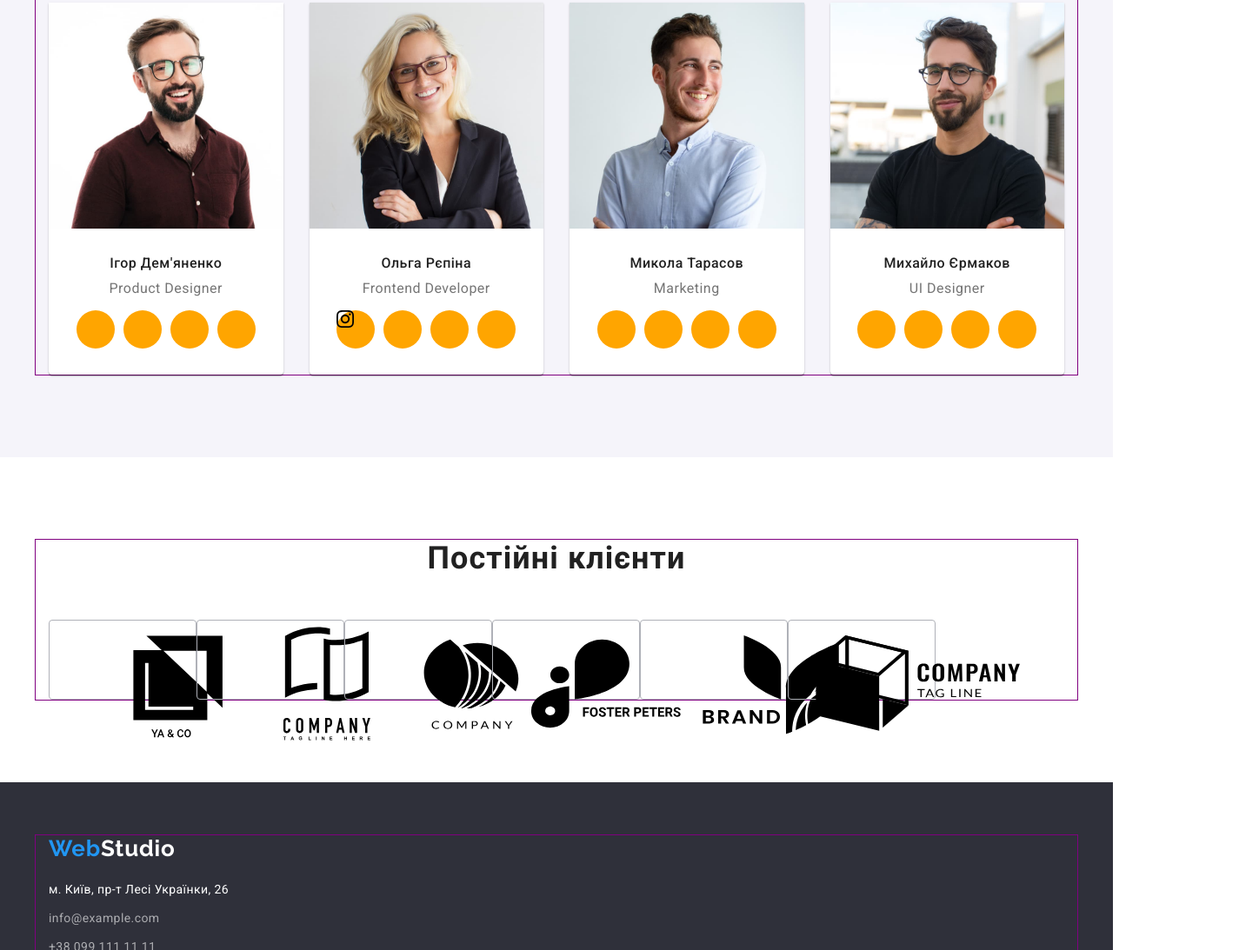
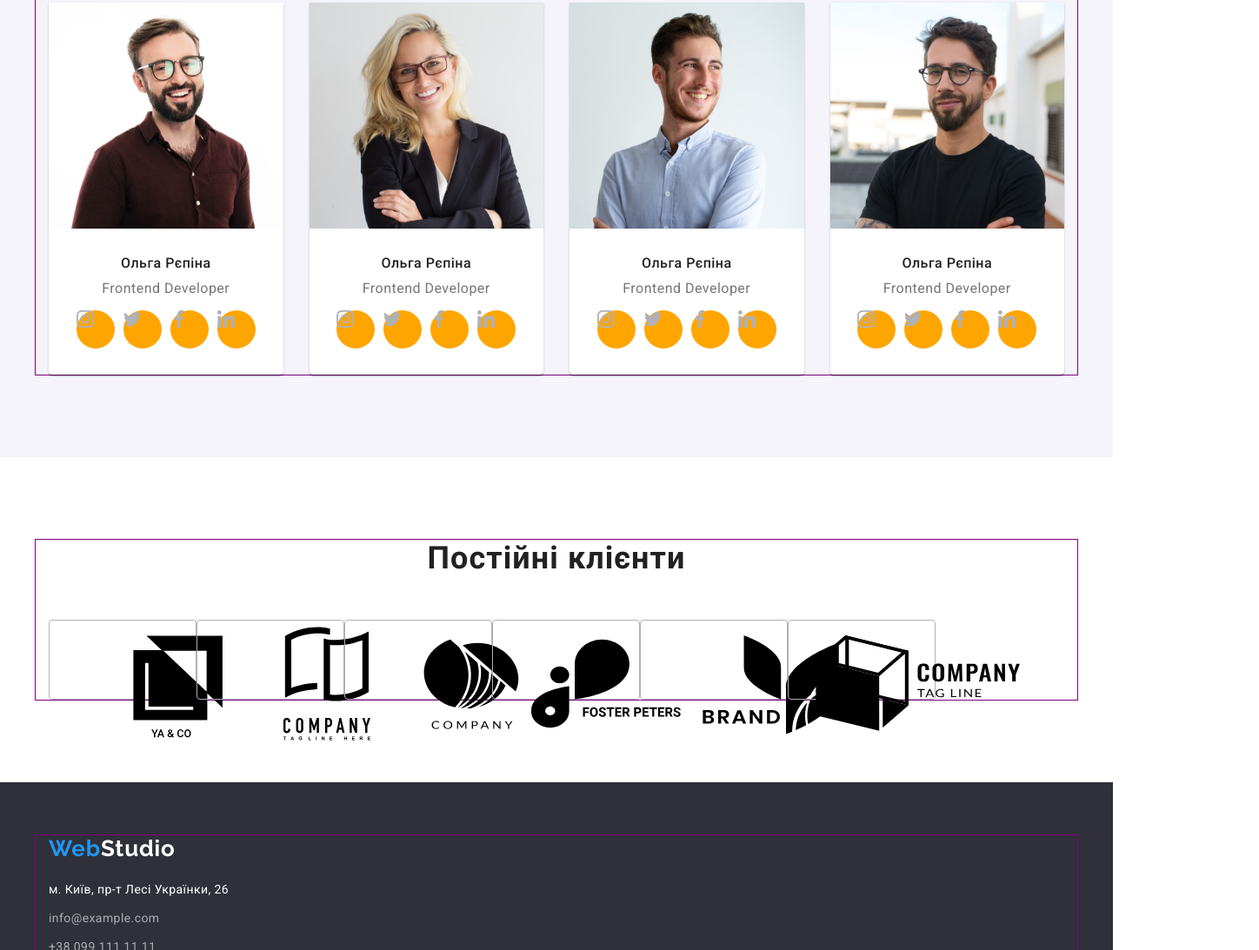
Before and after one commit to MariannaOrlovych/goit-markup-hw-04, a plain HTML site: page index.html in a window 1280 px wide. Shown: the part 1638-2731 px from the top of the page at 87% size, 1448 px wide, since content can reach past the window. Drawn offline with nearby package versions, Linux system fonts and the light colour scheme.

Commit message:
іконки соц.мережі

```diff
--- a/css/styles.css
+++ b/css/styles.css
@@ -384,6 +384,11 @@ address{
     display: block;
 }
 
+.team-cos-item{fill: #AFB1B8;
+justify-content: center;}
+
+
+
 /* ----------------REGULAR_CUSTOMERS----------------- */
 
 .regular_customers{
--- a/index.html
+++ b/index.html
@@ -91,27 +91,35 @@
                         alt="Ігор Дем'яненко"
                         width="270"/>
                         <div class="team-item-list">
-                         <h3 class="team-item-title">Ігор Дем'яненко</h3>
-                         <p class="team-after-title">Product Designer</p>
+                            <h3 class="team-item-title">Ольга Рєпіна</h3>
+                            <p class="team-after-title">Frontend Developer</p>
                             <ul class="team-icon list">
                                 <li class="team-icon-item">
                                     <a href="" class="team-soc-link link">
-                                    <svg class="team-cos-item"></svg>
+                                        <svg class="team-cos-item" width="20" height="20">
+                                            <use href="./images/icons.svg#icon-instagram"></use>
+                                        </svg>
                                     </a>
                                 </li>
                                 <li class="team-icon-item">
                                     <a href="" class="team-soc-link link">
-                                    <svg class="team-cos-item"></svg>
+                                        <svg class="team-cos-item"  width="20" height="20">
+                                            <use href="./images/icons.svg#icon-twitter"
+                                        </svg>
                                     </a>
                                 </li>
-                            <li class="team-icon-item">
+                                <li class="team-icon-item" width="20" height="20">
                                     <a href="" class="team-soc-link link">
-                                    <svg class="team-cos-item"></svg>
+                                        <svg class="team-cos-item"  width="20" height="20">
+                                            <use href="./images/icons.svg#icon-facebook"></use>
+                                        </svg>
                                     </a>
                                 </li>
-                            <li class="team-icon-item">
+                                <li class="team-icon-item" width="20" height="20">
                                     <a href="" class="team-soc-link link">
-                                    <svg class="team-cos-item"></svg>
+                                        <svg class="team-cos-item"  width="20" height="20">
+                                            <use href="./images/icons.svg#icon-linkedin"></use>
+                                        </svg>
                                     </a>
                                 </li>
                             </ul>
@@ -132,19 +140,25 @@
                                         </svg>
                                     </a>
                                 </li>
-                                <li class="team-icon-item" width="20" height="20">
+                                <li class="team-icon-item">
                                     <a href="" class="team-soc-link link">
-                                        <svg class="team-cos-item"></svg>
+                                        <svg class="team-cos-item"  width="20" height="20">
+                                            <use href="./images/icons.svg#icon-twitter"
+                                        </svg>
                                     </a>
                                 </li>
                                 <li class="team-icon-item" width="20" height="20">
                                     <a href="" class="team-soc-link link">
-                                        <svg class="team-cos-item"></svg>
+                                        <svg class="team-cos-item"  width="20" height="20">
+                                            <use href="./images/icons.svg#icon-facebook"></use>
+                                        </svg>
                                     </a>
                                 </li>
                                 <li class="team-icon-item" width="20" height="20">
                                     <a href="" class="team-soc-link link">
-                                        <svg class="team-cos-item"></svg>
+                                        <svg class="team-cos-item"  width="20" height="20">
+                                            <use href="./images/icons.svg#icon-linkedin"></use>
+                                        </svg>
                                     </a>
                                 </li>
                             </ul>
@@ -155,27 +169,35 @@
                     alt="Микола Тарасов"
                     width="270"/>
                     <div class="team-item-list">
-                            <h3 class="team-item-title">Микола Тарасов</h3>
-                            <p class="team-after-title">Marketing</p>
+                        <h3 class="team-item-title">Ольга Рєпіна</h3>
+                        <p class="team-after-title">Frontend Developer</p>
                         <ul class="team-icon list">
                             <li class="team-icon-item">
                                 <a href="" class="team-soc-link link">
-                                        <svg class="team-cos-item"></svg>
+                                    <svg class="team-cos-item" width="20" height="20">
+                                        <use href="./images/icons.svg#icon-instagram"></use>
+                                    </svg>
                                 </a>
                             </li>
                             <li class="team-icon-item">
                                 <a href="" class="team-soc-link link">
-                                        <svg class="team-cos-item"></svg>
+                                    <svg class="team-cos-item"  width="20" height="20">
+                                        <use href="./images/icons.svg#icon-twitter"
+                                    </svg>
                                 </a>
                             </li>
-                                <li class="team-icon-item">
+                            <li class="team-icon-item" width="20" height="20">
                                 <a href="" class="team-soc-link link">
-                                        <svg class="team-cos-item"></svg>
+                                    <svg class="team-cos-item"  width="20" height="20">
+                                        <use href="./images/icons.svg#icon-facebook"></use>
+                                    </svg>
                                 </a>
                             </li>
-                                <li class="team-icon-item">
+                            <li class="team-icon-item" width="20" height="20">
                                 <a href="" class="team-soc-link link">
-                                        <svg class="team-cos-item"></svg>
+                                    <svg class="team-cos-item"  width="20" height="20">
+                                        <use href="./images/icons.svg#icon-linkedin"></use>
+                                    </svg>
                                 </a>
                             </li>
                         </ul>
@@ -186,27 +208,35 @@
                     alt="Михайло Єрмаков"
                     width="270"/>
                     <div class="team-item-list">
-                            <h3 class="team-item-title">Михайло Єрмаков</h3>
-                            <p class="team-after-title">UI Designer</p>
+                        <h3 class="team-item-title">Ольга Рєпіна</h3>
+                        <p class="team-after-title">Frontend Developer</p>
                         <ul class="team-icon list">
                             <li class="team-icon-item">
                                 <a href="" class="team-soc-link link">
-                                    <svg class="team-cos-item"></svg>
+                                    <svg class="team-cos-item" width="20" height="20">
+                                        <use href="./images/icons.svg#icon-instagram"></use>
+                                    </svg>
                                 </a>
                             </li>
                             <li class="team-icon-item">
                                 <a href="" class="team-soc-link link">
-                                    <svg class="team-cos-item"></svg>
+                                    <svg class="team-cos-item"  width="20" height="20">
+                                        <use href="./images/icons.svg#icon-twitter"
+                                    </svg>
                                 </a>
                             </li>
-                            <li class="team-icon-item">
+                            <li class="team-icon-item" width="20" height="20">
                                 <a href="" class="team-soc-link link">
-                                    <svg class="team-cos-item"></svg>
+                                    <svg class="team-cos-item"  width="20" height="20">
+                                        <use href="./images/icons.svg#icon-facebook"></use>
+                                    </svg>
                                 </a>
                             </li>
-                            <li class="team-icon-item">
+                            <li class="team-icon-item" width="20" height="20">
                                 <a href="" class="team-soc-link link">
-                                    <svg class="team-cos-item"></svg>
+                                    <svg class="team-cos-item"  width="20" height="20">
+                                        <use href="./images/icons.svg#icon-linkedin"></use>
+                                    </svg>
                                 </a>
                             </li>
                         </ul>
```
Lines whose indentation alone changed are shown as unchanged.
